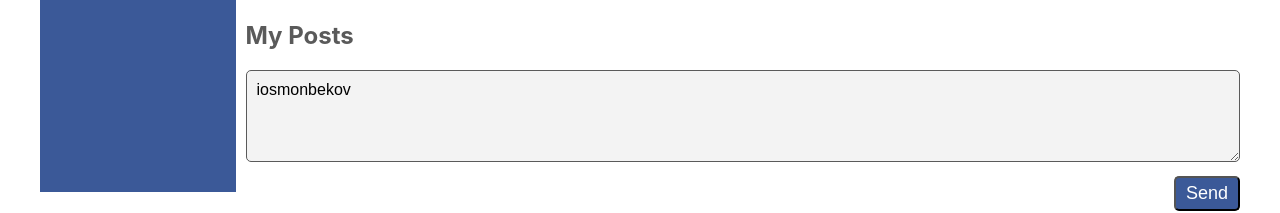
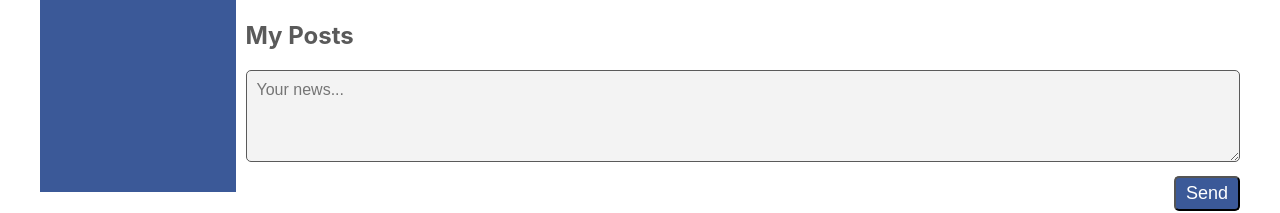
Before and after one commit to iosmonbekov/facebook-clone, a React (Create React App) app: page /profile in a window 1280 px wide. Shown: the part 407-620 px from the top of the page. Built offline with nearby package versions, Linux system fonts and the light colour scheme.

Commit message:
subscribe and observer

```diff
--- a/src/index.js
+++ b/src/index.js
@@ -1,4 +1,20 @@
-import state from "./redux/state";
-import { renderAllTree } from "./render";
+import React from "react";
+import ReactDOM from "react-dom";
+import state, { subscribe } from "./redux/state";
+import "./index.css";
+import App from "./App";
+// Data from state
+import { addPost, setNewPostText } from "./redux/state";
+
+const renderAllTree = (state) => {
+  ReactDOM.render(
+    <React.StrictMode>
+      <App data={state} addPost={addPost} setNewPostText={setNewPostText} />
+    </React.StrictMode>,
+    document.getElementById("root")
+  );
+};
 
 renderAllTree(state);
+
+subscribe(renderAllTree);
--- a/src/redux/state.js
+++ b/src/redux/state.js
@@ -1,4 +1,6 @@
-import { renderAllTree } from "../render";
+let renderAllTree = () => {
+  console.log("state changed");
+};
 
 const state = {
   profilePage: {
@@ -9,7 +11,7 @@ const state = {
       { id: 4, post: "How to become a hero? " },
       { id: 5, post: "Become the best version of Yourself" },
     ],
-    newPostText: "iosmonbekov",
+    newPostText: "",
   },
   messagesPage: {
     receiver: [
@@ -36,4 +38,8 @@ export const setNewPostText = (text) => {
   state.profilePage.newPostText = text;
   renderAllTree(state);
 };
+
+export const subscribe = (observer) => {
+  renderAllTree = observer;
+};
 export default state;
--- a/src/render.js
+++ /dev/null
@@ -1,17 +0,0 @@
-import React from "react";
-import ReactDOM from "react-dom";
-import "./index.css";
-import App from "./App";
-// Data from state
-import { addPost, setNewPostText } from "./redux/state";
-
-const renderAllTree = (state) => {
-  ReactDOM.render(
-    <React.StrictMode>
-      <App data={state} addPost={addPost} setNewPostText={setNewPostText} />
-    </React.StrictMode>,
-    document.getElementById("root")
-  );
-};
-
-export { renderAllTree };
```
